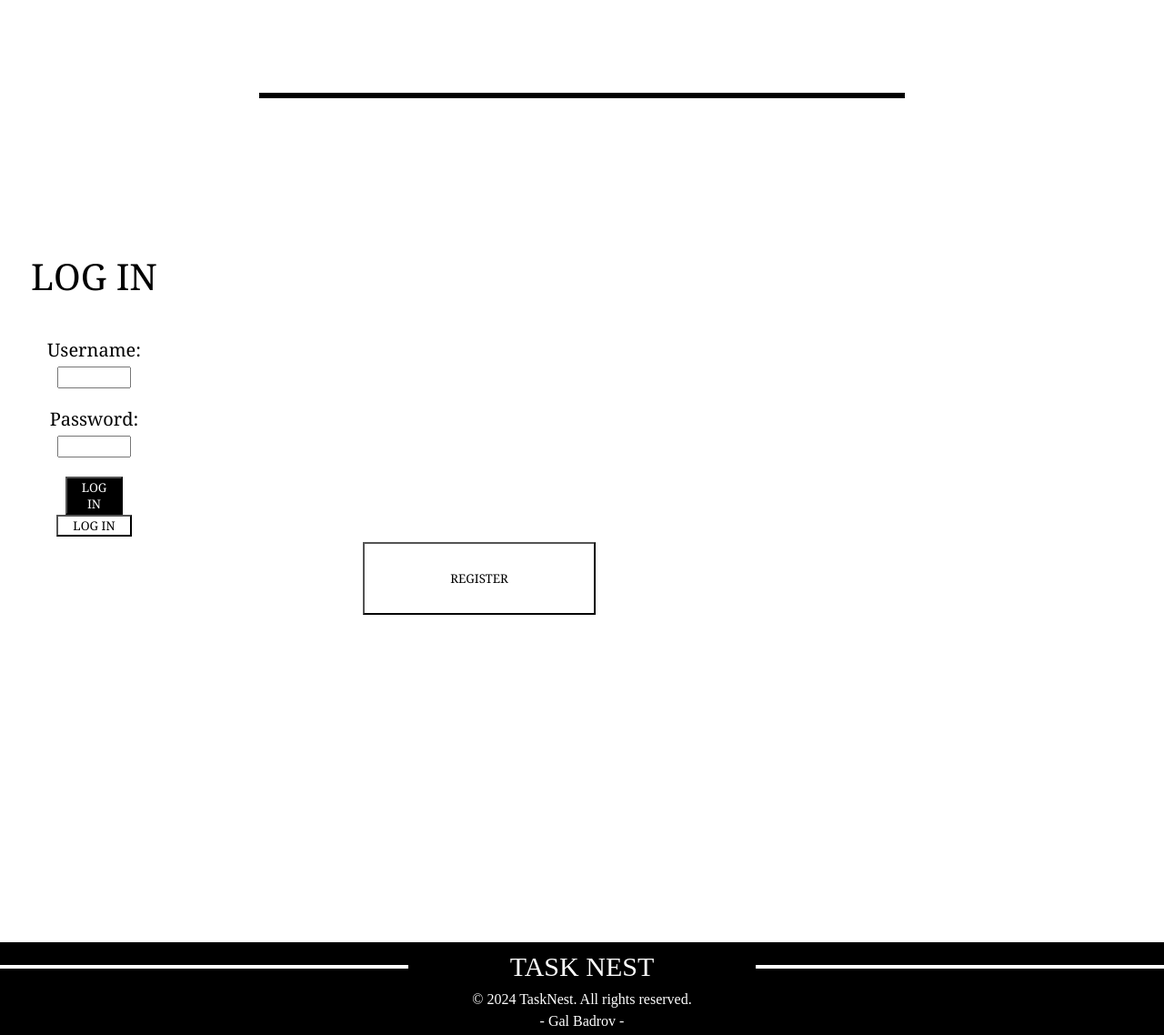
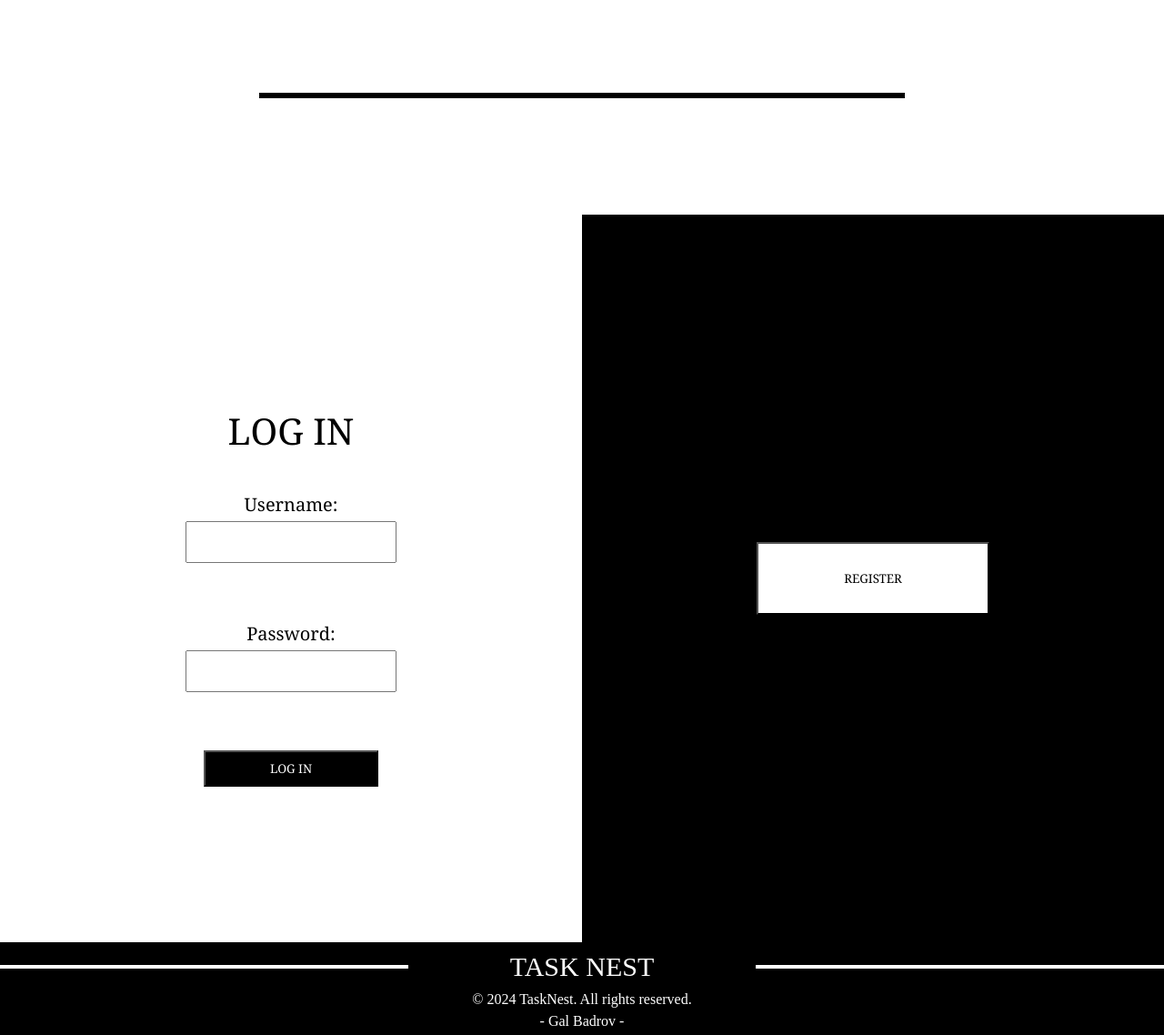
Before and after one commit to galbadrov/DSR_toDo, a PHP site: page / in a window 1280 px wide. Shown: the part 893-2031 px from the top of the page at 91% size. Run offline with PHP 8.4, Linux system fonts and the light colour scheme.

Commit message:
popravki za ustrezno prikazovanje strani in login/registracije

```diff
--- a/frontend/JS/index.js
+++ b/frontend/JS/index.js
@@ -56,13 +56,14 @@ function izbira_prijave() {
 
     // Elementi prijave
     let login = document.getElementById("login");
+    let form_login = document.getElementById("form_login");
     let naslov_login = document.getElementById("naslov_login");
     let username_login = document.getElementById("username");
     let label_username_login = document.getElementById("label_username");
     let password_login = document.getElementById("password");
     let label_password_login = document.getElementById("label_password");
     let loginButton_selected = document.getElementById("login_submit");
-    let form_login = document.getElementById("form_login");
+
 
     if (izbira == 1) {
         // Skrij registracijo
@@ -91,7 +92,9 @@ function izbira_prijave() {
         password_login.style.display = "block";
         label_password_login.style.display = "block";
         loginButton_selected.style.display = "block";
-        form_login.style.display = "block";
+        if (form_login) {
+            form_login.style.display = "flex";
+        }
 
         login.classList.add("login-selected");
         login.classList.remove("login-unselected");
@@ -124,27 +127,31 @@ function izbira_prijave() {
         password_reg.style.display = "block";
         label_password_reg.style.display = "block";
         registerButton_selected.style.display = "block";
-        form_register.style.display = "block";
+        if (form_register) {
+            form_register.style.display = "flex";
+        }
 
         register.classList.add("register-selected");
         register.classList.remove("register-unselected");
         register_button_unselected.style.display = "none";
     }
+    console.log("izvedena je bila izbira prijave");
 }
 
 function shrani2() {
     let izbira = 2;
     localStorage.setItem("izbira prijave: ", izbira);
+    izbira_prijave();
 }
 
 function shrani1() {
     let izbira = 1;
     localStorage.setItem("izbira prijave: ", izbira);
-
+    izbira_prijave();
 }
 
 //------posiljanje login samo ob pritisku gumba------
-const form = document.getElementById('mylogin');
+/*const form = document.getElementById('form_login');
 
 form.addEventListener('submit', function (event) {
     event.preventDefault(); // Prevent the default submission
@@ -154,10 +161,10 @@ form.addEventListener('submit', function (event) {
 
 
 //------posiljanje register samo ob pritisku gumba------
-const form2 = document.getElementById('myregister');
+const form2 = document.getElementById('form_register');
 
 form.addEventListener('submit', function (event) {
     event.preventDefault(); // Prevent the default submission
     form.action = 'register.php'; // Dynamically set the action
     form.submit(); // Manually submit the form
-});
+});*/
--- a/frontend/css/index.css
+++ b/frontend/css/index.css
@@ -141,7 +141,7 @@ footer{
 .login-unselected{
     background-color: black;
     width:50%;
-    flex-direction: column;
+    display:flex;
     align-items: center;
     justify-content: center;
     transition: 0.7s ease;
--- a/frontend/html/index.php
+++ b/frontend/html/index.php
@@ -1,3 +1,4 @@
+<!-- ce vkljucim backend/baza se stran nena prikaze -->
 <?php include '../../backend/baza.php'; ?>
 
 <!DOCTYPE html>
@@ -10,21 +11,21 @@
     <title>TaskNest</title>
 </head>
 
-<body onload="izbira_prijave()">
+<body onload="shrani1()">
     <header>
         <p>ABOUT US</p>
     </header>
 
     <div class="container">
-        <p id="naslov" class="title">TaskNest</h1>
+        <p id="naslov" class="title">TaskNest</p>
     </div>
     <p id="moto" class="moto_prescroll">The only way out is through.</p>
     <hr class="under_moto">
 
     <div class="login-reg">
 
-        <div class="" id="login">
-            <form id="mylogin" method="POST" class="form_login">
+        <div class="login-selected" id="login">
+            <form method="POST" class="form_login" id="form_login">
                 <p class="naslov_login" id="naslov_login">LOG IN</p>
                 <label class="label_login" id="label_username">Username:</label>
                 <input type="text" class="input_login" id="username"></input>
@@ -33,13 +34,14 @@
                 <input type="password" class="input_login" id="password"></input>
 
                 <button type="submit" class="login_button" id="login_submit">LOG IN</button>
-                <button class="login-button-unselected" id="login-button-unselected" onclick="shrani1(), izbira_prijave()">LOG IN</button>
+
             </form>
+            <button class="login-button-unselected" id="login-button-unselected" onclick="shrani1()">LOG IN</button>
         </div>
         </form>
 
-        <div class="register-selected" id="register">
-            <form id="myregister" method="POST" class="form_register" id="form_register">
+        <div class="register-unselected" id="register">
+            <form method="POST" class="form_register" id="form_register">
                 <p class="naslov_login" id="naslov_register">REGISTER</p>
                 <label class="label_login" id="label_name_r">Name:</label>
                 <input type="text" class="input_register" id="name"></input>
@@ -57,8 +59,9 @@
                 <input type="password" class="input_register" id="passwordregister"></input>
 
                 <button type="submit" class="register_button" id="register_submit">REGISTER</button>
-                <button class="register-button-unselected" id="register-button-unselected" onclick="shrani2(), izbira_prijave()">REGISTER</button>
+
             </form>
+            <button class="register-button-unselected" id="register-button-unselected" onclick="shrani2()">REGISTER</button>
         </div>
 
     </div>
```
